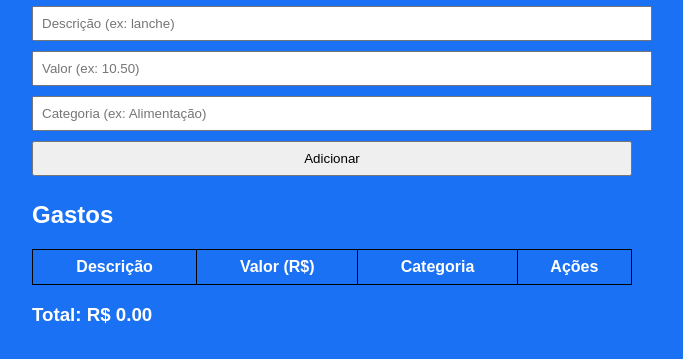
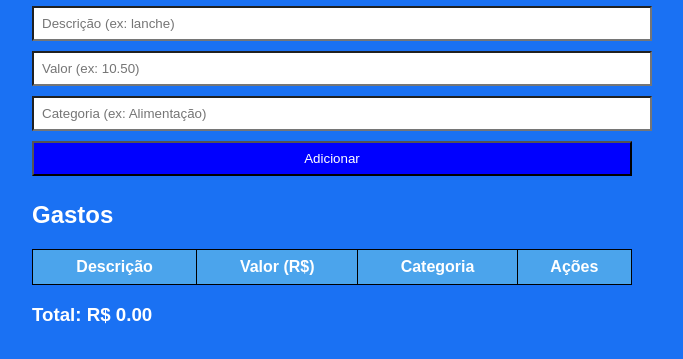
Before and after one commit to Thiaguinhoz/sistema-de-lista-de-tarefas---prova, a plain HTML site: page index.html in a window 1280 px wide. Shown: the part 99-458 px from the top of the page, without its empty margins (308-991 px from the left). Drawn offline with Linux system fonts and the light colour scheme.

Commit message:
Mudança de cor do botão adicionar direto no html e mudança de background  color input button

```diff
--- a/index.html
+++ b/index.html
@@ -12,7 +12,7 @@
     <input type="text" id="descricao" placeholder="Descrição (ex: lanche)" required>
     <input type="number" id="valor" placeholder="Valor (ex: 10.50)" step="0.01" required>
     <input type="text" id="categoria" placeholder="Categoria (ex: Alimentação)" required>
-    <button type="submit">Adicionar</button>
+    <button type="submit" style ="background-color: blue; color: white;">Adicionar</button>
   </form>
 
   <h2>Gastos</h2>
--- a/style.css
+++ b/style.css
@@ -8,12 +8,14 @@ body {
   }
 
   input, button {
+    background-color: #ffffff;
     margin: 5px 0;
     padding: 8px;
     width: 100%;
   }
 
   table {
+    background-color: rgb(75, 164, 236);
     width: 100%;
     border-collapse: collapse;
     margin-top: 20px;
```
